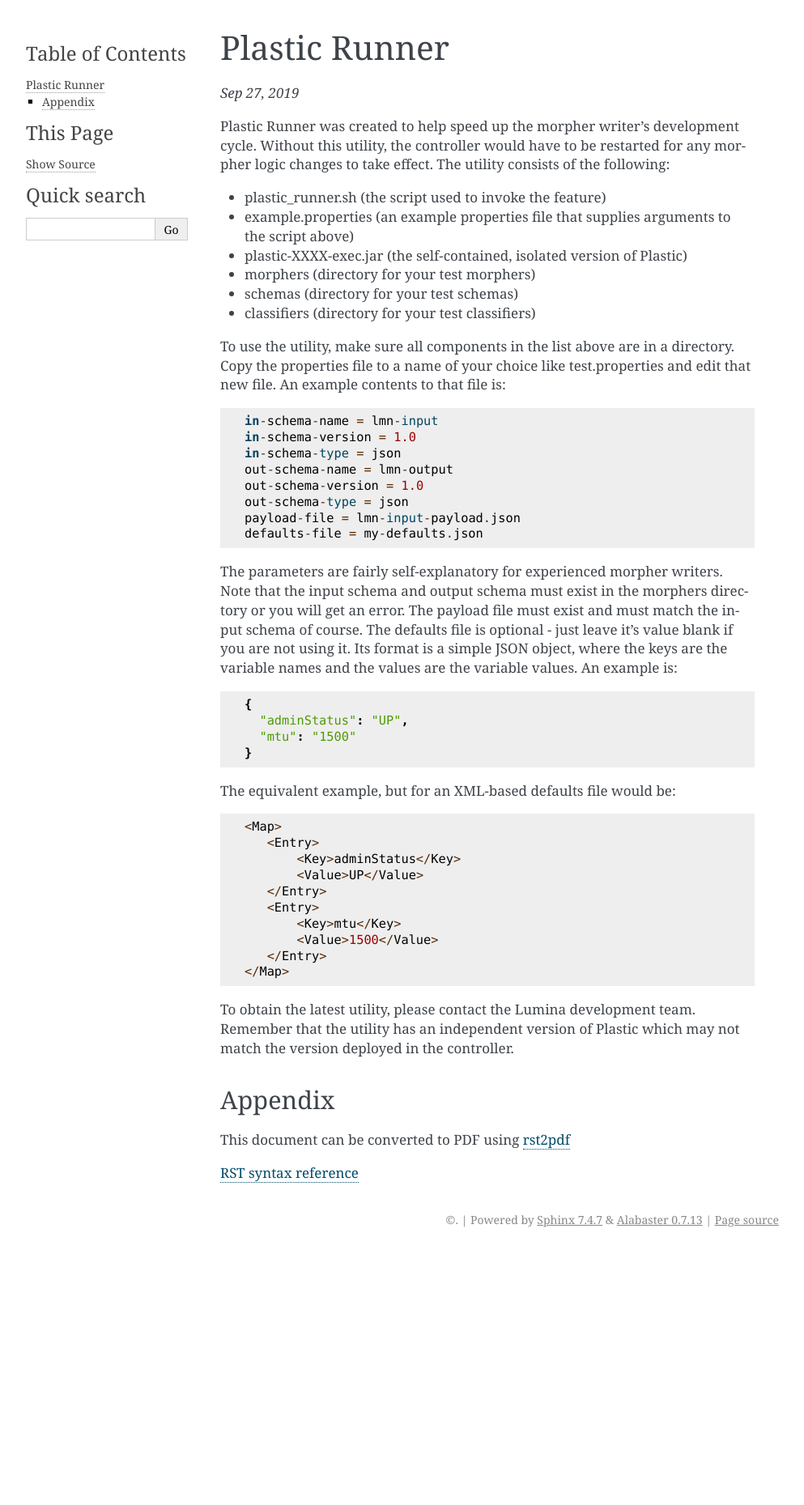
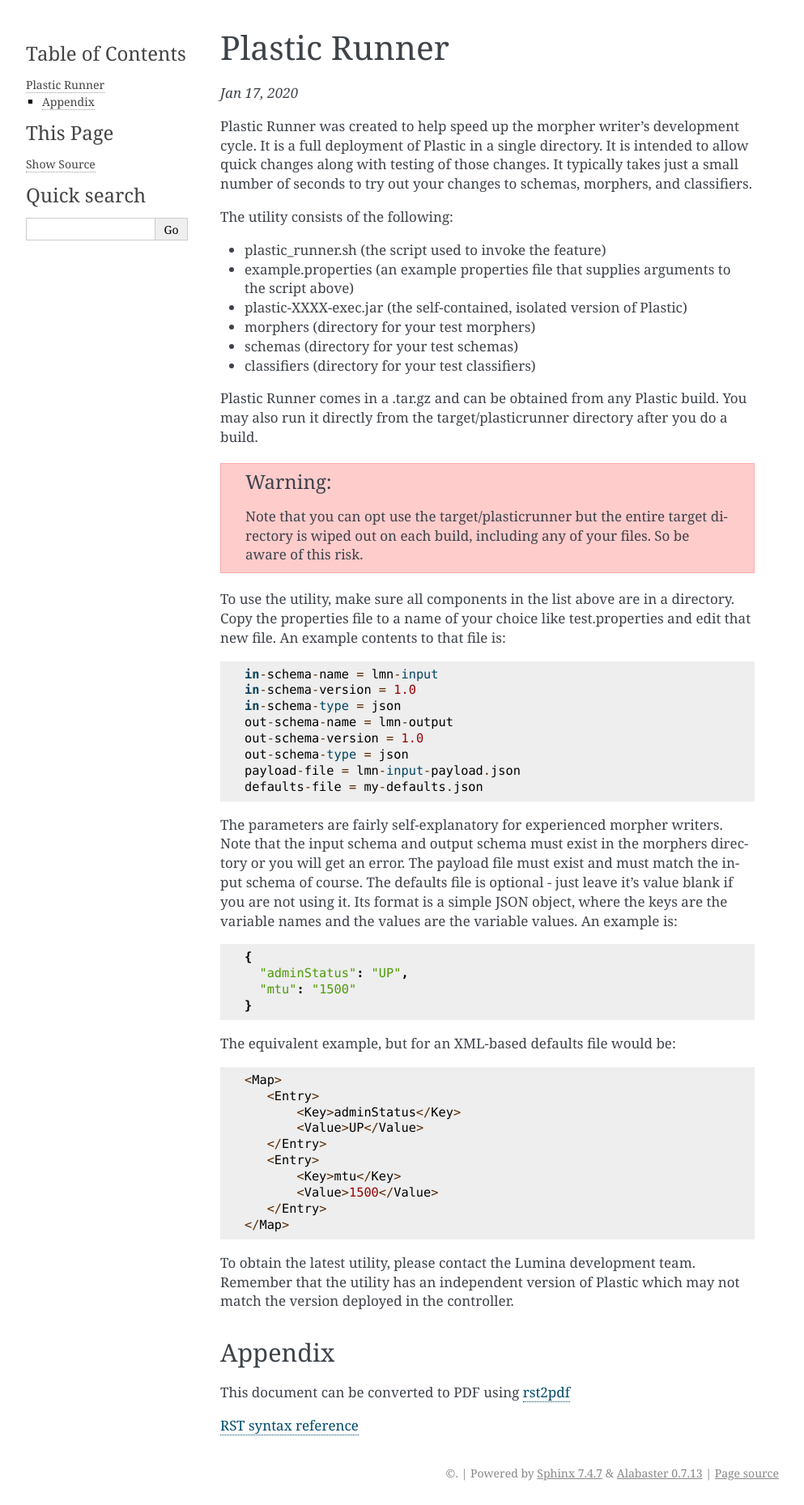
Before and after one commit to opendaylight/plastic, a Sphinx documentation site: the page built from docs/Plastic-Runner.rst, in a window 1280 px wide. Shown: the whole page at 81% size, without its empty margins (148-1141 px from the left). Built offline with Sphinx 7.4.7, drawn with Linux system fonts in a browser that asks for light colours; before the commit the page ends 1546 px from its top, so only the background shows below that.

```diff
--- a/docs/Plastic-Runner.rst
+++ b/docs/Plastic-Runner.rst
@@ -8,11 +8,14 @@
 ==============
 Plastic Runner
 ==============
-*Sep 27, 2019*
+*Jan 17, 2020*
 
-Plastic Runner was created to help speed up the morpher writer's development cycle. Without this
-utility, the controller would have to be restarted for any morpher logic changes to take effect. The
-utility consists of the following:
+Plastic Runner was created to help speed up the morpher writer's development cycle. It is a full deployment
+of Plastic in a single directory. It is intended to allow quick changes along with testing of those changes.
+It typically takes just a small number of seconds to try out your changes to schemas, morphers, and
+classifiers.
+
+The utility consists of the following:
 
 * plastic_runner.sh (the script used to invoke the feature)
 * example.properties (an example properties file that supplies arguments to the script above)
@@ -20,6 +23,14 @@ utility consists of the following:
 * morphers (directory for your test morphers)
 * schemas (directory for your test schemas)
 * classifiers (directory for your test classifiers)
+
+Plastic Runner comes in a .tar.gz and can be obtained from any Plastic build. You may also run it directly
+from the target/plasticrunner directory after you do a build.
+
+.. warning::
+
+  Note that you can opt use the target/plasticrunner but the entire target directory is
+  wiped out on each build, including any of your files. So be aware of this risk.
 
 To use the utility, make sure all components in the list above are in a directory. Copy the
 properties file to a name of your choice like test.properties and edit that new file. An example
```
Also changed, not shown: docs/Plastic-BestPractices.rst (+6 -1 lines), pom.xml (+20 -0 lines), 1 other file.
